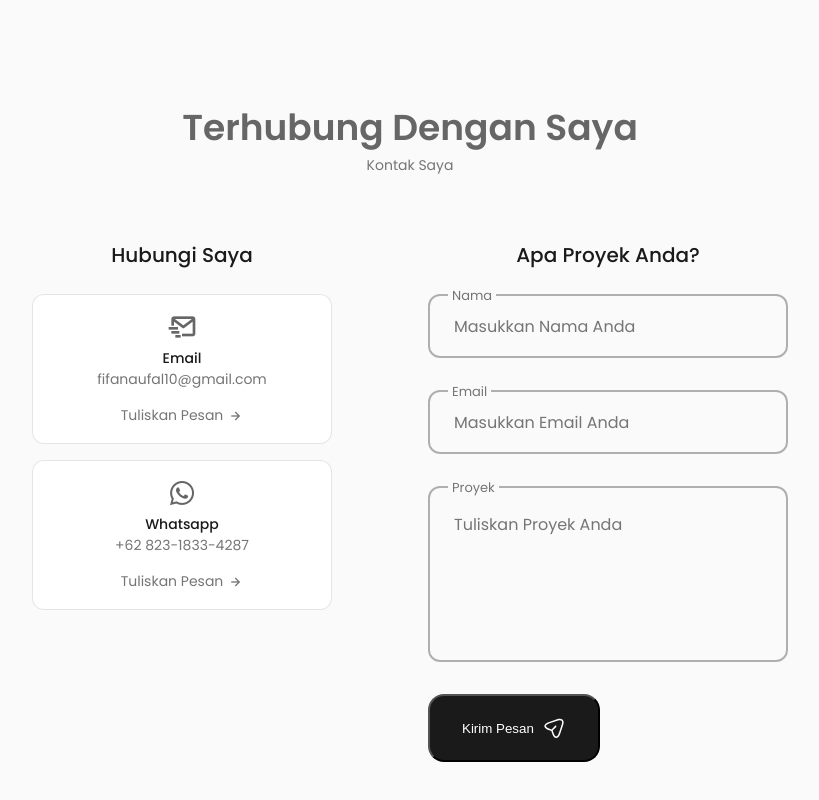
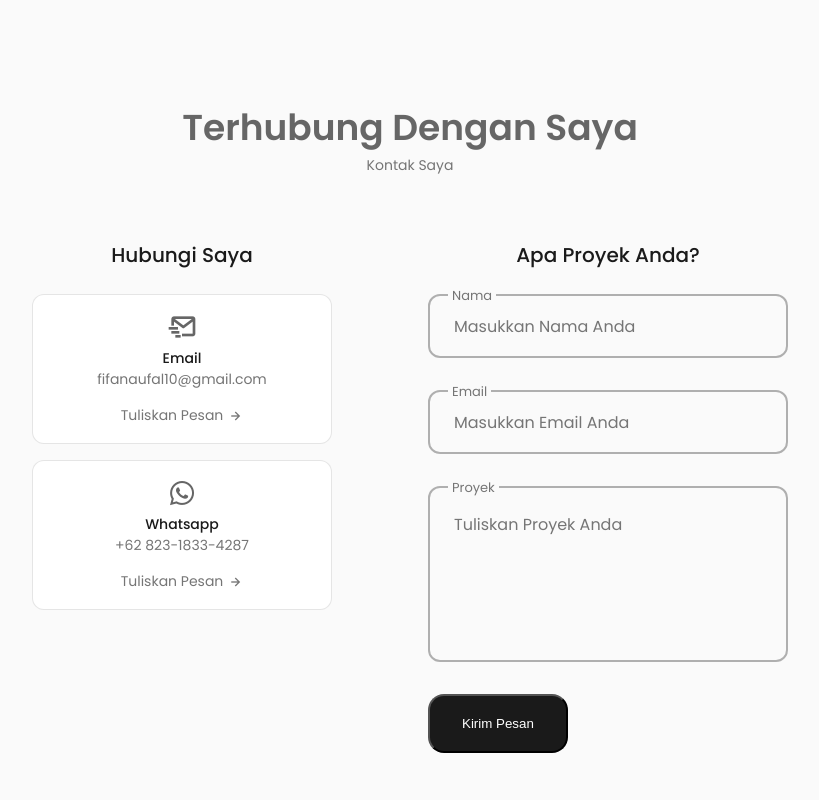
Before and after one commit to fifovalle/WEBSITE-PORTOFOLIO-PRIBADI-VERSI-6.0, a React (Create React App) app: page / in a window 1280 px wide. Shown: the part 3866-4666 px from the top of the page, without its empty margins (230-1049 px from the left). Built offline with nearby package versions, Linux system fonts and the light colour scheme.

Commit message:
Kontak Selesai

```diff
--- a/package.json
+++ b/package.json
@@ -3,13 +3,18 @@
   "version": "0.1.0",
   "private": true,
   "dependencies": {
+    "@emailjs/browser": "^3.12.1",
+    "@emotion/react": "^11.11.3",
     "@testing-library/jest-dom": "^5.17.0",
     "@testing-library/react": "^13.4.0",
     "@testing-library/user-event": "^13.5.0",
+    "emailjs-com": "^3.2.0",
     "react": "^18.2.0",
     "react-dom": "^18.2.0",
     "react-id-swiper": "^4.0.0",
     "react-scripts": "5.0.1",
+    "react-spinners": "^0.13.8",
+    "react-toastify": "^10.0.3",
     "swiper": "^11.0.5",
     "web-vitals": "^2.1.4"
   },
--- a/src/components/kontak/Kontak.jsx
+++ b/src/components/kontak/Kontak.jsx
@@ -1,9 +1,70 @@
 // LIBRARY REACT
-import React from "react";
+import React, { useRef, useState, useEffect } from "react";
+import { ToastContainer, toast } from "react-toastify";
+import "react-toastify/dist/ReactToastify.css";
+// LIBRARY EMAILJS
+import emailjs from "@emailjs/browser";
 // LIBRARY SAYA
 import "./kontak.css";
 
 const Kontak = () => {
+  const formulir = useRef();
+  const [sedangMengirim, setSedangMengirim] = useState(false);
+  const [tandaMengirim, setTandaMengirim] = useState("");
+
+  const kirimEmail = async (e) => {
+    e.preventDefault();
+    if (formulirValidasi()) {
+      try {
+        setSedangMengirim(true);
+        setTandaMengirim(".");
+        await emailjs.sendForm(
+          "service_5qzuvdq",
+          "template_qkktvw9",
+          formulir.current,
+          "lo0wuhTTHf07Cfhm-"
+        );
+        toast.success("Pesan berhasil terkirim!", {
+          position: toast.POSITION ? toast.POSITION.TOP_CENTER : "top-center",
+        });
+        e.target.reset();
+      } catch (error) {
+        toast.error("Oops! Terjadi kesalahan. Mohon coba lagi nanti.", {
+          position: toast.POSITION ? toast.POSITION.TOP_CENTER : "top-center",
+        });
+      } finally {
+        setSedangMengirim(false);
+        setTandaMengirim("");
+      }
+    }
+  };
+
+  useEffect(() => {
+    const intervalId = setInterval(() => {
+      setTandaMengirim((prev) => (prev === "..." ? "" : prev + "."));
+    }, 500);
+
+    return () => {
+      clearInterval(intervalId);
+    };
+  }, [tandaMengirim]);
+
+  const formulirValidasi = () => {
+    const nama = formulir.current.nama.value.trim();
+    const email = formulir.current.email.value.trim();
+    const proyek = formulir.current.proyek.value.trim();
+    const formulirApakahValid = nama !== "" && email !== "" && proyek !== "";
+    if (!formulirApakahValid) {
+      toast.error(
+        "Oops! Terjadi kesalahan. Mohon mengisi semua formulir yang tersedia.",
+        {
+          position: toast.POSITION ? toast.POSITION.TOP_CENTER : "top-center",
+        }
+      );
+    }
+    return formulirApakahValid;
+  };
+
   return (
     <section className="kontak bagian" id="kontak">
       <h2 className="bagian__judul">Terhubung Dengan Saya</h2>
@@ -40,7 +101,7 @@ const Kontak = () => {
         </div>
         <div className="konten__kontak">
           <h3 className="judul__kontak">Apa Proyek Anda?</h3>
-          <form className="form__kontak">
+          <form className="form__kontak" ref={formulir} onSubmit={kirimEmail}>
             <div className="form__kontak-div">
               <label className="form__kontak-label">Nama</label>
               <input
@@ -72,29 +133,21 @@ const Kontak = () => {
                 autoComplete="off"
               ></textarea>
             </div>
-            <button className="tombol tombol--flex">
-              Kirim Pesan
-              <svg
-                className="tombol__ikon"
-                xmlns="http://www.w3.org/2000/svg"
-                width="24"
-                height="24"
-                viewBox="0 0 24 24"
-                fill="none"
-              >
-                <path
-                  d="M14.2199 21.9352C13.0399 21.9352 11.3699 21.1052 10.0499 17.1352L9.32988 14.9752L7.16988 14.2552C3.20988 12.9352 2.37988 11.2652 2.37988 10.0852C2.37988 8.91525 3.20988 7.23525 7.16988 5.90525L15.6599 3.07525C17.7799 2.36525 19.5499 2.57525 20.6399 3.65525C21.7299 4.73525 21.9399 6.51525 21.2299 8.63525L18.3999 17.1252C17.0699 21.1052 15.3999 21.9352 14.2199 21.9352ZM7.63988 7.33525C4.85988 8.26525 3.86988 9.36525 3.86988 10.0852C3.86988 10.8052 4.85988 11.9052 7.63988 12.8252L10.1599 13.6652C10.3799 13.7352 10.5599 13.9152 10.6299 14.1352L11.4699 16.6552C12.3899 19.4352 13.4999 20.4252 14.2199 20.4252C14.9399 20.4252 16.0399 19.4352 16.9699 16.6552L19.7999 8.16525C20.3099 6.62525 20.2199 5.36525 19.5699 4.71525C18.9199 4.06525 17.6599 3.98525 16.1299 4.49525L7.63988 7.33525Z"
-                  fill="var(--warna-container)"
-                ></path>
-                <path
-                  d="M10.11 14.7052C9.92005 14.7052 9.73005 14.6352 9.58005 14.4852C9.29005 14.1952 9.29005 13.7152 9.58005 13.4252L13.16 9.83518C13.45 9.54518 13.93 9.54518 14.22 9.83518C14.51 10.1252 14.51 10.6052 14.22 10.8952L10.64 14.4852C10.5 14.6352 10.3 14.7052 10.11 14.7052Z"
-                  fill="var(--warna-container)"
-                ></path>
-              </svg>
+            <button
+              className={`tombol tombol--flex ${
+                sedangMengirim ? "tombol--sedang-mengirim" : ""
+              }`}
+              type="submit"
+              disabled={sedangMengirim}
+            >
+              {sedangMengirim
+                ? `Mengirim Pesan${tandaMengirim}`
+                : `Kirim Pesan`}
             </button>
           </form>
         </div>
       </div>
+      <ToastContainer />
     </section>
   );
 };
```
Also changed, not shown: 1 other file (tests, documents, lock files or other folders).
